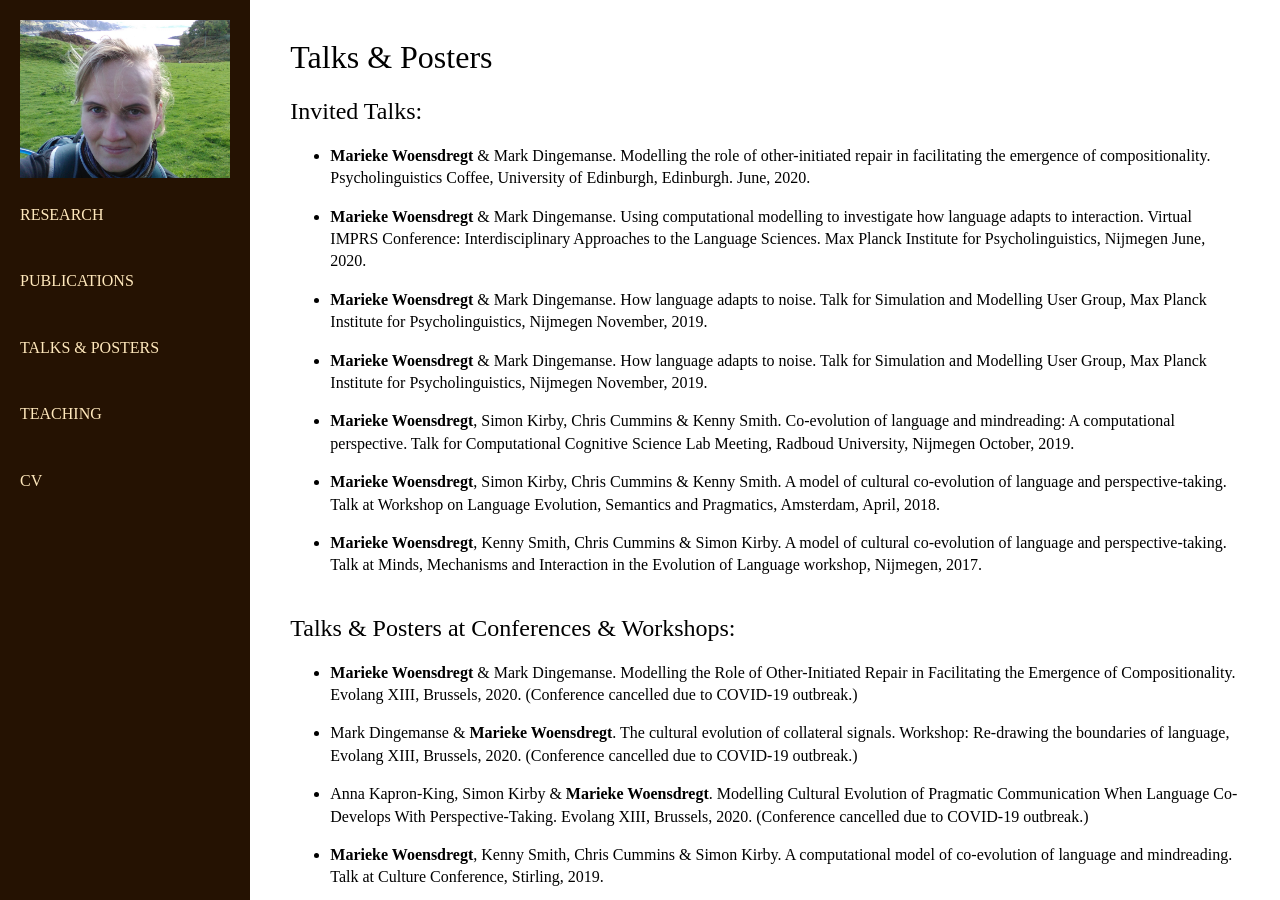
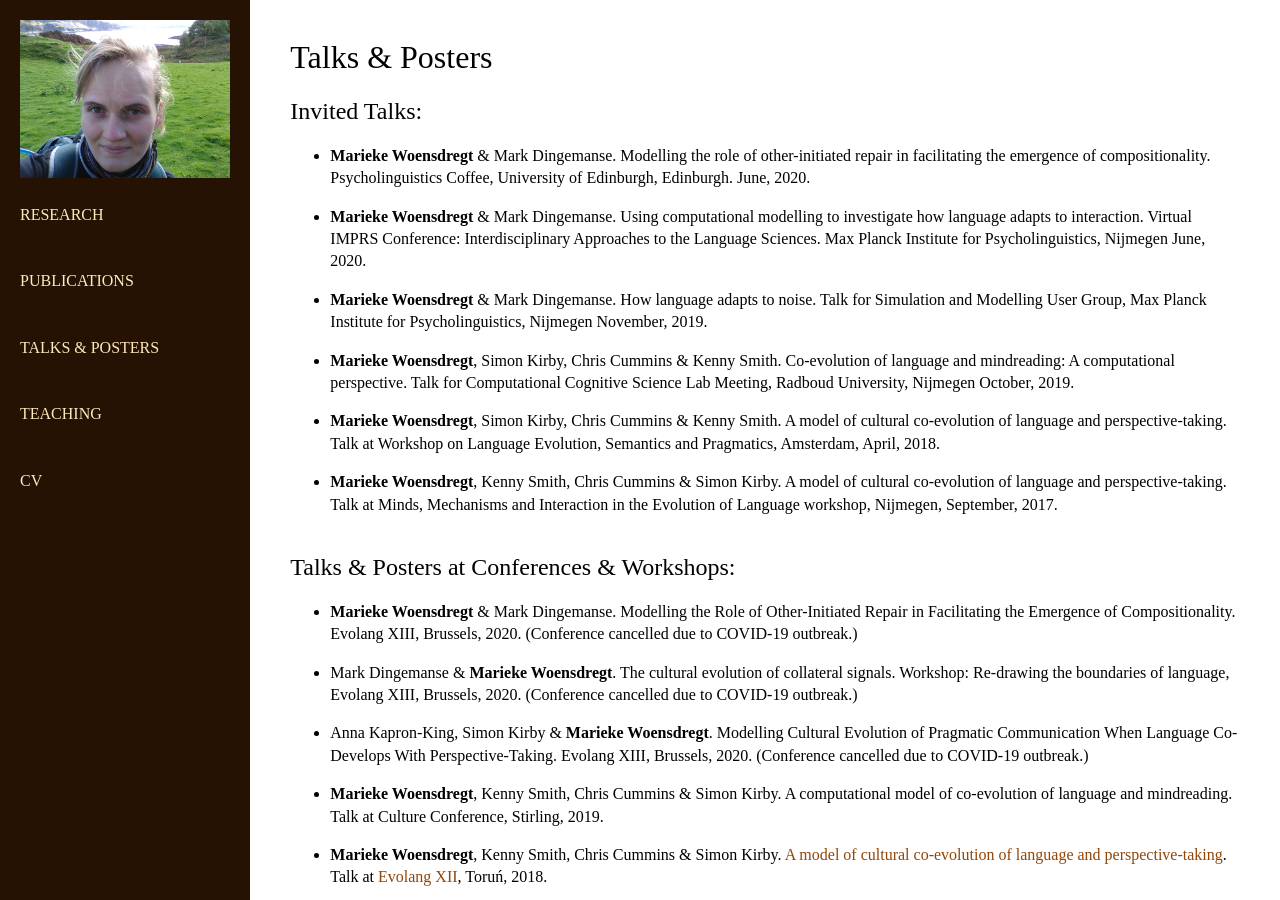
Before and after one commit to marieke-woensdregt/marieke-woensdregt.github.io, a Jekyll site: the page built from talks_n_posters/index.html, in a window 1280 px wide and 900 px high. Built offline with Jekyll 4.4.1, drawn with Linux system fonts in a browser that asks for light colours.

Commit message:
Update index.html

```diff
--- a/talks_n_posters/index.html
+++ b/talks_n_posters/index.html
@@ -21,10 +21,6 @@
 				How language adapts to noise.
 				Talk for Simulation and Modelling User Group, Max Planck Institute for Psycholinguistics, Nijmegen
 				November, 2019. </p></li>
-			<li><p> <b>Marieke Woensdregt</b> &amp; Mark Dingemanse.
-				How language adapts to noise.
-				Talk for Simulation and Modelling User Group, Max Planck Institute for Psycholinguistics, Nijmegen
-				November, 2019. </p></li>
 			<li><p> <b>Marieke Woensdregt</b>, Simon Kirby, Chris Cummins &amp; Kenny Smith.
 				Co-evolution of language and mindreading: A computational perspective.
 				Talk for Computational Cognitive Science Lab Meeting, Radboud University, Nijmegen
@@ -36,7 +32,7 @@
 			<li><p class="bottom-one"> <b>Marieke Woensdregt</b>, Kenny Smith, Chris Cummins &amp; Simon Kirby.
 				A model of cultural co-evolution of language and perspective-taking.
 				Talk at Minds, Mechanisms and Interaction in the Evolution of Language workshop,
-				Nijmegen, 2017. </p></li>
+				Nijmegen, September, 2017. </p></li>
 		</ul>
 
 		<h2> Talks &amp Posters at Conferences &amp Workshops: </h2>
```
